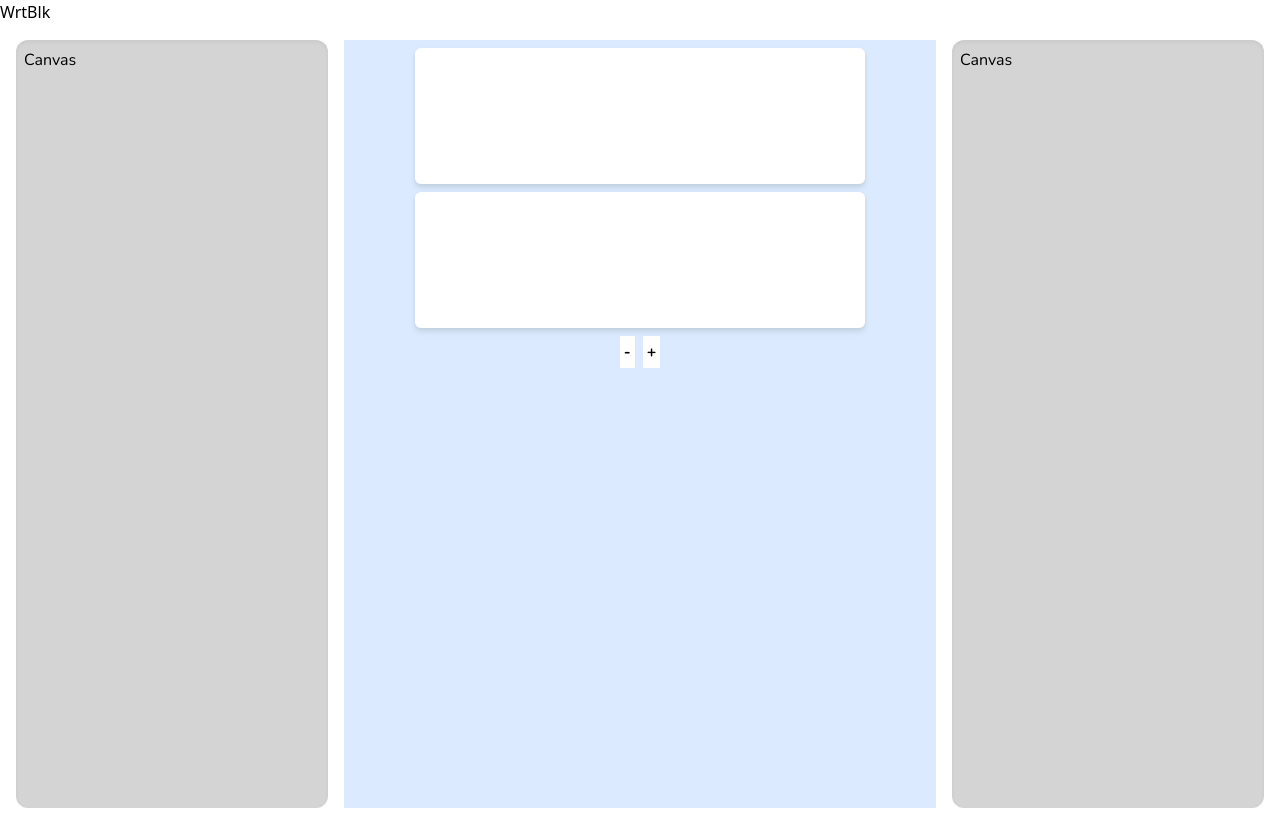
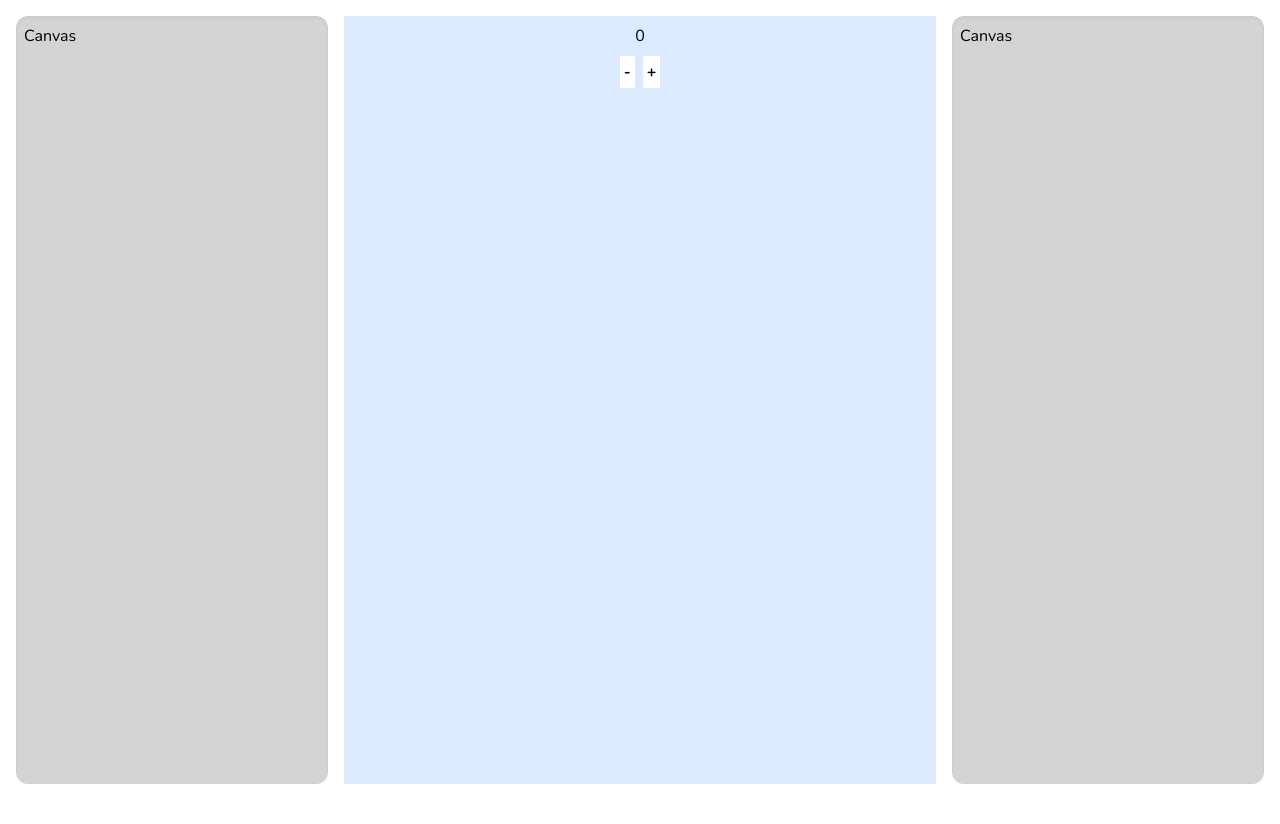
Before and after one commit to jordaz14/note-taking-react-app, a React (Vite) app in the folder client/: page / in a window 1280 px wide. After the commit the page ends 800 px from the top, so only its background shows below. Built offline with nearby package versions, Linux system fonts and the light colour scheme.

Commit message:
Create list function, tbu

```diff
--- a/client/src/App.tsx
+++ b/client/src/App.tsx
@@ -1,5 +1,3 @@
-import LeftSidebar from "./components/LeftSidebar";
-import RightSidebar from "./components/RightSidebar";
 import WritingBlock from "./components/WritingBlock";
 import ScratchSpace from "./components/ScratchSpace";
 
@@ -7,7 +5,7 @@ import threedot from "./assets/threedot.png";
 import { useState } from "react";
 
 function App() {
-  const [list, setList] = useState<Number[]>([]);
+  const [list, setList] = useState<Number[]>([0]);
 
   const addToList = () => {
     let tempArr: any[] = list;
@@ -17,7 +15,6 @@ function App() {
 
   return (
     <>
-      <div>WrtBlk</div>
       <div className="flex font-nunito">
         <div
           id="barToggle"
@@ -28,11 +25,16 @@ function App() {
         <main id="canvas" className="flex w-screen h-screen p-4 gap-4">
           <ScratchSpace />
           <div className="flex-[2] bg-blue-100 flex flex-col items-center pt-2 pb-2 gap-2">
-            <WritingBlock />
-            <WritingBlock />
+            <ul>
+              {list.map((item) => (
+                <li>{item.toString()}</li>
+              ))}
+            </ul>
             <div className="flex gap-2">
               <button className="bg-white p-1 font-bold">-</button>
-              <button className="bg-white p-1 font-bold">+</button>
+              <button onClick={addToList} className="bg-white p-1 font-bold">
+                +
+              </button>
             </div>
           </div>
           <ScratchSpace />
```
